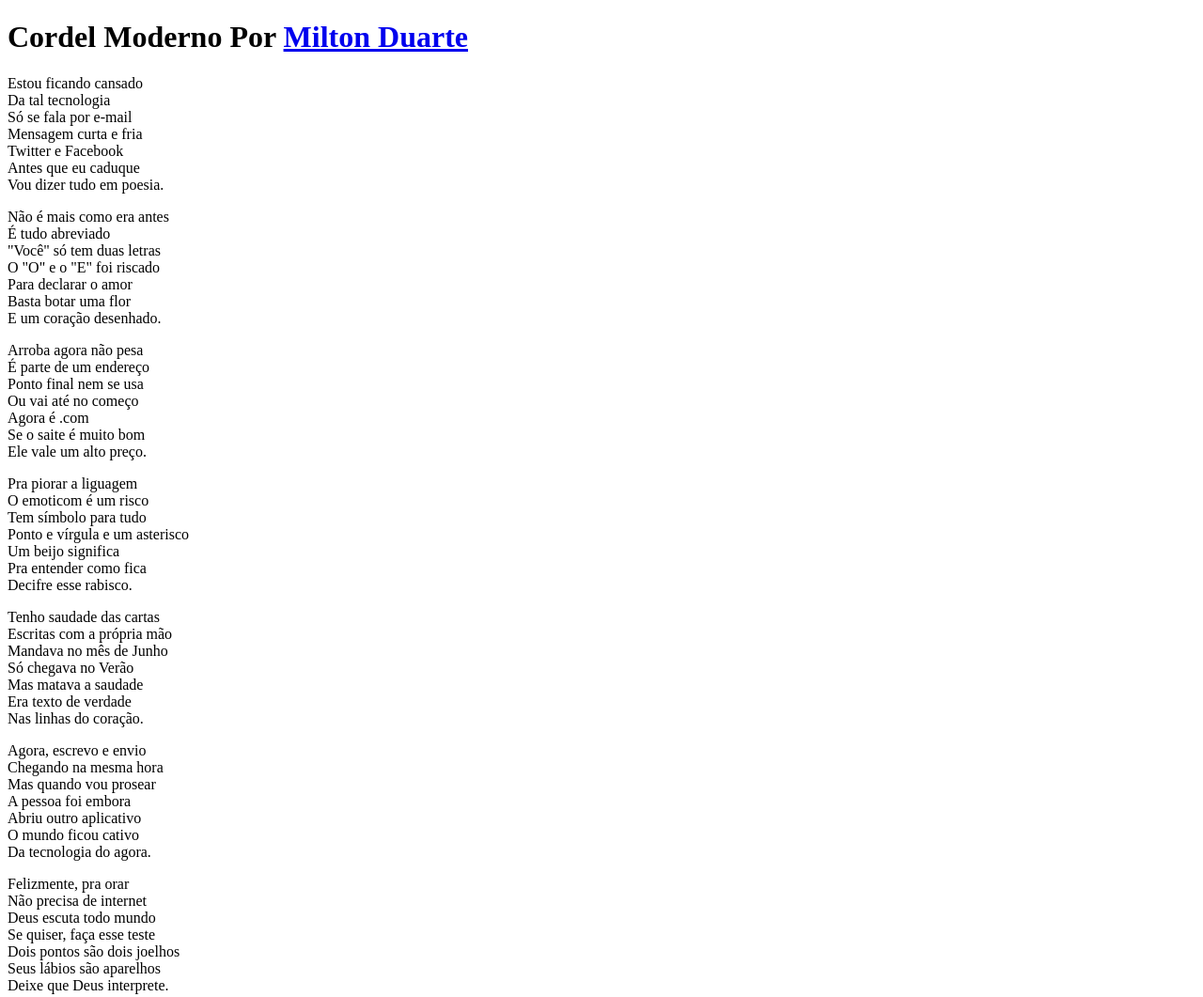
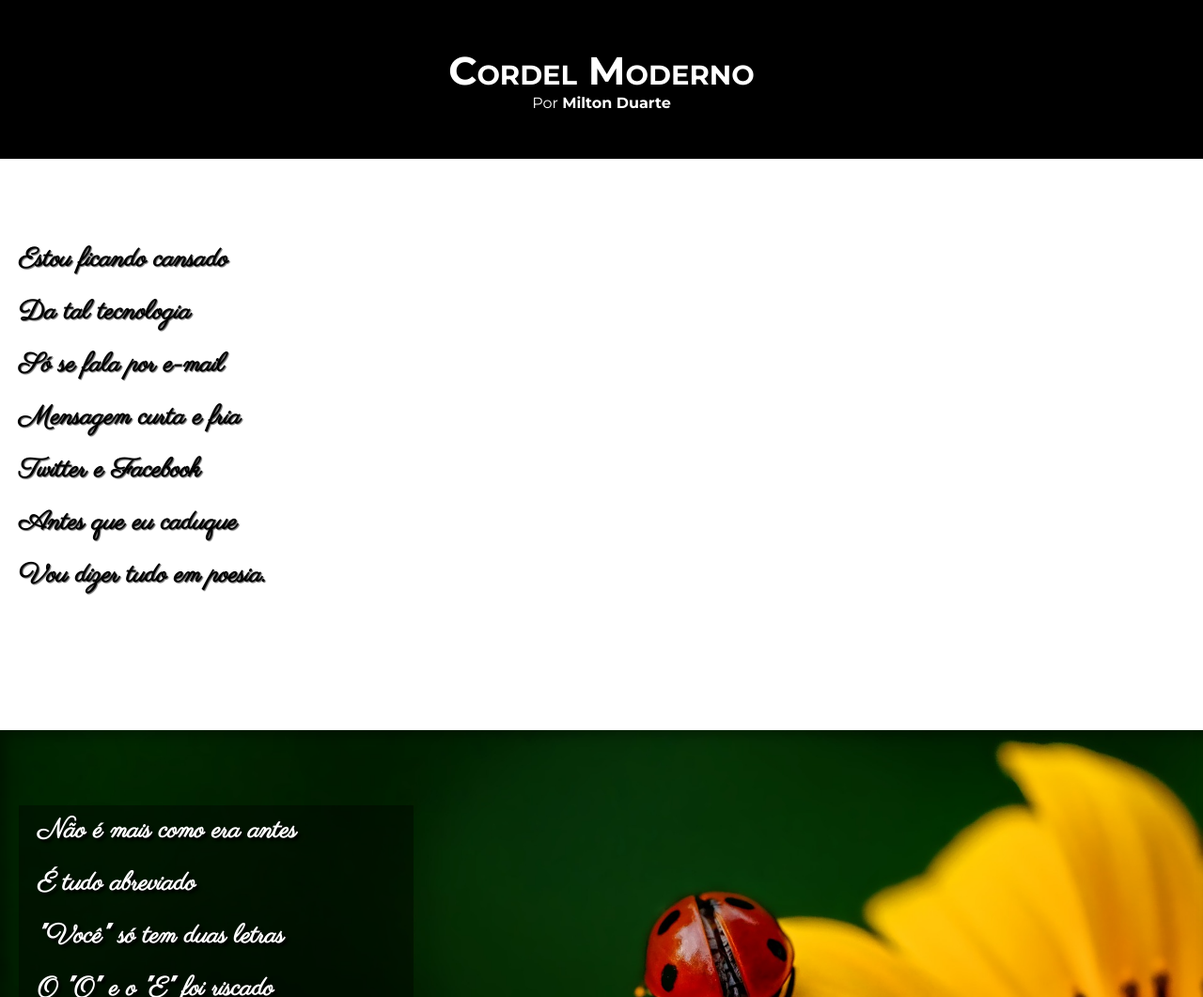
Before and after one commit to Luciano-Calado06/HTML-CSS, a plain HTML site: page d012/index.html in a window 1280 px wide. Shown: the top 1061 px of the page at 94% size. Drawn offline with Linux system fonts and the light colour scheme; a web font is replaced by a local one.

Commit message:
Atualizando o desafio 0012

```diff
--- a/d012/index.html
+++ b/d012/index.html
@@ -8,14 +8,14 @@
 </head>
 <body>
     <header>
-        <h1>
-            Cordel Moderno
-            Por <a href="https://www.recantodasletras.com.br/autor_textos.php?id=9806" target="_blank">Milton Duarte</a>
-        </h1>
+
+        <h1> Cordel Moderno <br> </h1>
+            <p>Por <a href="https://www.recantodasletras.com.br/autor_textos.php?id=9806" target="_blank">Milton Duarte</a></p>
+
     </header>
     <main>
         <article>
-            <section class="t1">
+            <section class="normal">
 
                 <p>
                     Estou ficando cansado<br>
@@ -29,7 +29,7 @@
 
             </section>
 
-            <section class="tt1">
+            <section class="img" id="img1">
                 <p>
                     Não é mais como era antes<br>
                     É tudo abreviado<br>
@@ -42,7 +42,7 @@
             </section>
 
 
-            <section class="t2">
+            <section class="normal">
                 <p>
                     Arroba agora não pesa<br>
                     É parte de um endereço<br>
@@ -64,7 +64,7 @@
 
             </section>
 
-            <section class="tt2">
+            <section class="img" id="img2">
                 <p>
                     Tenho saudade das cartas<br>
                     Escritas com a própria mão<br>
@@ -74,9 +74,9 @@
                     Era texto de verdade<br>
                     Nas linhas do coração.
                 </p>
-            </aside>
+            </section>
 
-            <aside class="t3">
+            <section class="normal">
                     <p>
                         Agora, escrevo e envio<br>
                         Chegando na mesma hora<br>
--- a/d012/style.css
+++ b/d012/style.css
@@ -1 +1,103 @@
 @charset "UTF-8";
+
+@import url('https://fonts.googleapis.com/css2?family=Bebas+Neue&family=Lilita+One&family=Liter&family=Montserrat:ital,wght@0,100..900;1,100..900&family=Smooch+Sans:wght@100..900&display=swap');
+
+@import url('https://fonts.googleapis.com/css2?family=Parisienne&display=swap');
+
+:root {
+    --fonten-normal: Arial, Helvetica, sans-serif;
+    --fonte-2: "Montserrat", sans-serif;
+    --fonte-3: "Parisienne", cursive;
+}
+
+* {
+    margin: 0px;
+    padding: 0px;
+}
+
+html, body {
+    min-height: 100vh;
+    background-color: darkgray;
+}
+
+header {
+    background-color: black;
+    color: white;
+    text-align: center;
+    font-family: var(--fonte-2)
+}
+
+header > h1 {
+    padding-top: 50px;
+    font-variant: small-caps;
+    font-size: 2.6em;
+
+}
+
+header > p {
+    padding-bottom: 50px;
+}
+
+a {
+    color: white;
+    text-decoration: none;
+    font-weight: bolder;
+}
+
+header a:hover, footer a:hover {
+    text-decoration: underline;
+}
+
+section {
+    padding-top: 10vh;
+    padding-bottom: 10vh;
+    line-height: 2em;
+    font-family: var(--fonte-3);
+    font-size: 28px;
+    font-weight: 600;
+    padding-left: 20px;
+
+}
+
+section > p {
+    padding-bottom: 2em;
+}
+
+section.normal {
+    background-color: white;
+    color: black ;
+    text-shadow: 1px 1px 1px rgb(102, 102, 102);
+}
+
+section.img {
+    background-color: rgba(0, 0, 0, 0.534);
+    color: white;
+    text-shadow: 3px 3px 3px black;
+    box-shadow: inset 6px 6px 13px 0px rgba(0, 0, 0, 0.349);
+    background-attachment: fixed;
+}
+
+section.img > p {
+    width: 400px;
+    background-color: rgba(0, 0, 0, 0.397);
+    padding-left: 20px;
+}
+
+section#img1 {
+    background-image: url('./imagens/background001.jpg');
+    background-position: center center;
+    background-size: cover;
+}
+
+section#img2 {
+    background-image: url('./imagens/background002.jpg');
+    background-position: center center;
+    background-size: cover;
+}
+
+footer {
+    background-color: black;
+    color: white;
+    text-align: center;
+    padding: 10px;
+}
```
